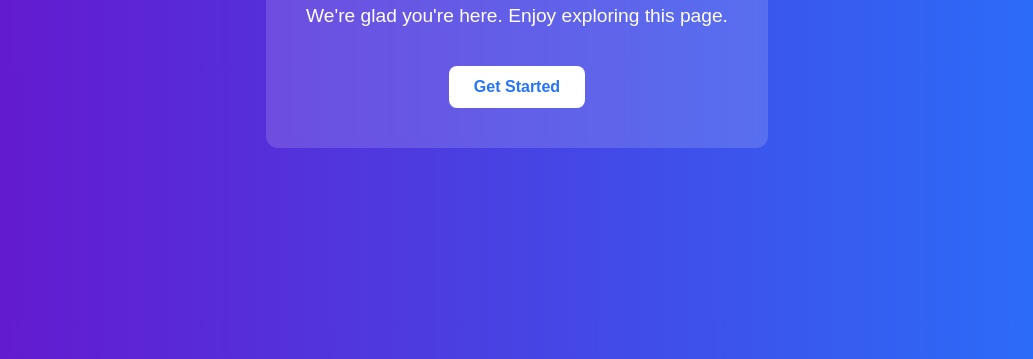
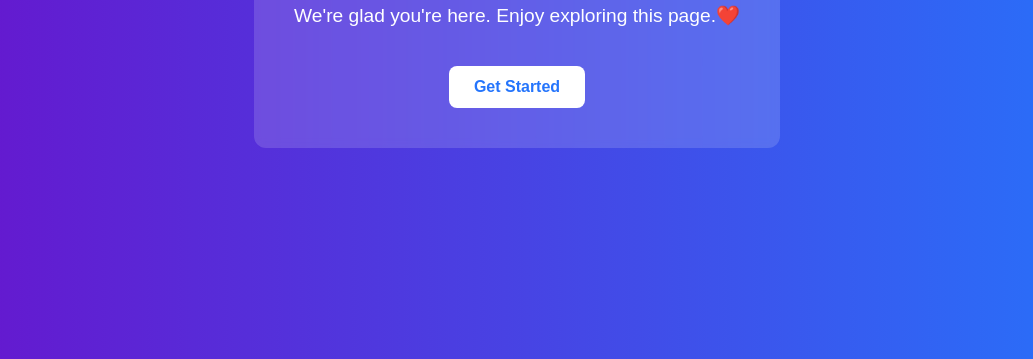
Before and after one commit to MrWizard-Git/Next-Level, a plain HTML site: page index.html in a window 1280 px wide. Shown: the part 441-800 px from the top of the page, without its empty margins (123-1156 px from the left). Drawn offline with Linux system fonts and the light colour scheme.

Commit message:
V4 of index.html

```diff
--- a/index.html
+++ b/index.html
@@ -57,7 +57,7 @@
     <div class="welcome-box">
         <h1>🙂</h1>
         <h1>Welcome Broh!</h1>
-        <p>We're glad you're here. Enjoy exploring this page.</p>
+        <p>We're glad you're here. Enjoy exploring this page.❤️</p>
         <a href="#" class="btn">Get Started</a>
     </div>
 
```
